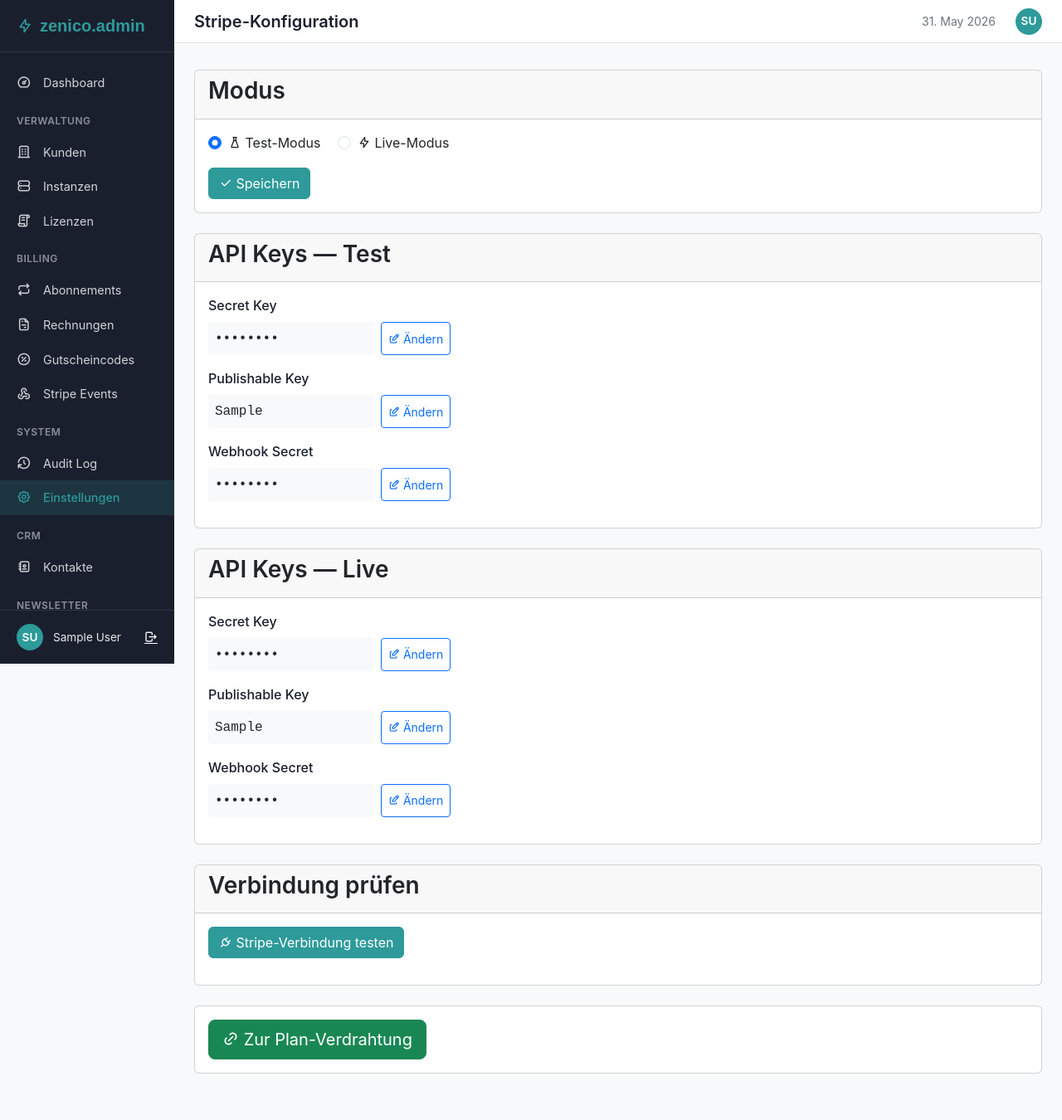
After one commit to gdsanger/Zenico.admin, a Django app: page /settings/stripe/ in a window 1280 px wide. The commit adds this page. Shown: the whole page at 83% size. Run offline with Django 5.2, Linux system fonts and the light colour scheme; a user stored in the database is signed in; tables that the repository leaves empty hold one stand-in row (values such as "Sample post"); parts of the project's set-up code (start-up, migrations or seed data) failed here and were passed over; some libraries are stand-ins or nearby versions.

Commit message:
Add Stripe configuration and plan wiring UI
- Create StripeConfigView and StripePlanWiringView
- Add HTMX endpoints for config save, connection test, price fetching, plan save
- Create stripe.html template for configuration interface
- Create stripe_plans.html template for plan-to-Stripe mapping
- Add Settings link to sidebar (superadmin only)
- Add URL routes for all settings endpoints

Agent-Logs-Url: https://github.com/gdsanger/Zenico.admin/sessions/a706e239-8182-4ae3-a504-e196b780d921

Co-authored-by: gdsanger <59723667+gdsanger@users.noreply.github.com>

```diff
--- a/templates/base.html
+++ b/templates/base.html
@@ -81,6 +81,13 @@
             <a href="{% url 'ui:audit_log_list' %}" class="nav-link {% active_nav request 'audit_log_list' %}">
                 <i class="ti ti-history"></i>
                 Audit Log
+            </a>
+            {% endif %}
+
+            {% if user.role == 'superadmin' %}
+            <a href="{% url 'ui:stripe_config' %}" class="nav-link {% active_nav request 'stripe_config' %}">
+                <i class="ti ti-settings"></i>
+                Einstellungen
             </a>
             {% endif %}
 
--- /dev/null
+++ b/templates/ui/settings/stripe.html
@@ -0,0 +1,265 @@
+{% extends "base.html" %}
+{% load ui_tags %}
+
+{% block title %}Stripe-Konfiguration - zenico.admin{% endblock %}
+
+{% block page_title %}Stripe-Konfiguration{% endblock %}
+
+{% block extra_css %}
+<style>
+.modal-warning {
+    border-top: 4px solid #dc3545;
+}
+.key-display {
+    font-family: 'Courier New', monospace;
+    background: #f8f9fa;
+    padding: 0.5rem;
+    border-radius: 0.25rem;
+    display: inline-block;
+    min-width: 200px;
+}
+</style>
+{% endblock %}
+
+{% block content %}
+<div class="row">
+    <div class="col-lg-12">
+        <!-- Mode Selection -->
+        <div class="card mb-4">
+            <div class="card-header">
+                <h3 class="card-title">Modus</h3>
+            </div>
+            <div class="card-body">
+                <form method="post" action="{% url 'ui:stripe_config_save' %}" id="mode-form">
+                    {% csrf_token %}
+                    <div class="mb-3">
+                        <div class="form-check form-check-inline">
+                            <input class="form-check-input" type="radio" name="mode" id="mode-test" value="test" {% if mode == 'test' %}checked{% endif %}>
+                            <label class="form-check-label" for="mode-test">
+                                <i class="ti ti-flask"></i> Test-Modus
+                            </label>
+                        </div>
+                        <div class="form-check form-check-inline">
+                            <input class="form-check-input" type="radio" name="mode" id="mode-live" value="live" {% if mode == 'live' %}checked{% endif %}>
+                            <label class="form-check-label" for="mode-live">
+                                <i class="ti ti-bolt"></i> Live-Modus
+                            </label>
+                        </div>
+                    </div>
+                    {% if mode == 'live' %}
+                    <div class="alert alert-warning">
+                        <i class="ti ti-alert-triangle"></i> <strong>Live-Modus aktiv</strong> — Echte Zahlungen werden verarbeitet
+                    </div>
+                    {% endif %}
+                    <button type="submit" class="btn btn-primary">
+                        <i class="ti ti-check"></i> Speichern
+                    </button>
+                </form>
+            </div>
+        </div>
+
+        <!-- Test Keys -->
+        <div class="card mb-4">
+            <div class="card-header">
+                <h3 class="card-title">API Keys — Test</h3>
+            </div>
+            <div class="card-body">
+                <div class="mb-3">
+                    <label class="form-label">Secret Key</label>
+                    <div class="d-flex gap-2">
+                        <span class="key-display">{{ test_secret_key_masked }}</span>
+                        <button type="button" class="btn btn-sm btn-outline-primary" onclick="editKey('test_secret')">
+                            <i class="ti ti-edit"></i> Ändern
+                        </button>
+                    </div>
+                    <div id="edit-test-secret" class="mt-2" style="display: none;">
+                        <form method="post" action="{% url 'ui:stripe_config_save' %}">
+                            {% csrf_token %}
+                            <input type="hidden" name="mode" value="{{ mode }}">
+                            <input type="text" name="test_secret_key" class="form-control mb-2" placeholder="sk_test_...">
+                            <button type="submit" class="btn btn-sm btn-primary">Speichern</button>
+                            <button type="button" class="btn btn-sm btn-secondary" onclick="cancelEdit('test_secret')">Abbrechen</button>
+                        </form>
+                    </div>
+                </div>
+
+                <div class="mb-3">
+                    <label class="form-label">Publishable Key</label>
+                    <div class="d-flex gap-2">
+                        <span class="key-display">{{ test_publishable_key|default:"Nicht konfiguriert" }}</span>
+                        <button type="button" class="btn btn-sm btn-outline-primary" onclick="editKey('test_pub')">
+                            <i class="ti ti-edit"></i> Ändern
+                        </button>
+                    </div>
+                    <div id="edit-test-pub" class="mt-2" style="display: none;">
+                        <form method="post" action="{% url 'ui:stripe_config_save' %}">
+                            {% csrf_token %}
+                            <input type="hidden" name="mode" value="{{ mode }}">
+                            <input type="text" name="test_publishable_key" class="form-control mb-2" placeholder="pk_test_..." value="{{ test_publishable_key }}">
+                            <button type="submit" class="btn btn-sm btn-primary">Speichern</button>
+                            <button type="button" class="btn btn-sm btn-secondary" onclick="cancelEdit('test_pub')">Abbrechen</button>
+                        </form>
+                    </div>
+                </div>
+
+                <div class="mb-3">
+                    <label class="form-label">Webhook Secret</label>
+                    <div class="d-flex gap-2">
+                        <span class="key-display">{{ test_webhook_secret_masked }}</span>
+                        <button type="button" class="btn btn-sm btn-outline-primary" onclick="editKey('test_webhook')">
+                            <i class="ti ti-edit"></i> Ändern
+                        </button>
+                    </div>
+                    <div id="edit-test-webhook" class="mt-2" style="display: none;">
+                        <form method="post" action="{% url 'ui:stripe_config_save' %}">
+                            {% csrf_token %}
+                            <input type="hidden" name="mode" value="{{ mode }}">
+                            <input type="text" name="test_webhook_secret" class="form-control mb-2" placeholder="whsec_...">
+                            <button type="submit" class="btn btn-sm btn-primary">Speichern</button>
+                            <button type="button" class="btn btn-sm btn-secondary" onclick="cancelEdit('test_webhook')">Abbrechen</button>
+                        </form>
+                    </div>
+                </div>
+            </div>
+        </div>
+
+        <!-- Live Keys -->
+        <div class="card mb-4">
+            <div class="card-header">
+                <h3 class="card-title">API Keys — Live</h3>
+            </div>
+            <div class="card-body">
+                <div class="mb-3">
+                    <label class="form-label">Secret Key</label>
+                    <div class="d-flex gap-2">
+                        <span class="key-display">{{ live_secret_key_masked }}</span>
+                        <button type="button" class="btn btn-sm btn-outline-primary" onclick="editKey('live_secret')">
+                            <i class="ti ti-edit"></i> Ändern
+                        </button>
+                    </div>
+                    <div id="edit-live-secret" class="mt-2" style="display: none;">
+                        <form method="post" action="{% url 'ui:stripe_config_save' %}">
+                            {% csrf_token %}
+                            <input type="hidden" name="mode" value="{{ mode }}">
+                            <input type="text" name="live_secret_key" class="form-control mb-2" placeholder="sk_live_...">
+                            <button type="submit" class="btn btn-sm btn-primary">Speichern</button>
+                            <button type="button" class="btn btn-sm btn-secondary" onclick="cancelEdit('live_secret')">Abbrechen</button>
+                        </form>
+                    </div>
+                </div>
+
+                <div class="mb-3">
+                    <label class="form-label">Publishable Key</label>
+                    <div class="d-flex gap-2">
+                        <span class="key-display">{{ live_publishable_key|default:"Nicht konfiguriert" }}</span>
+                        <button type="button" class="btn btn-sm btn-outline-primary" onclick="editKey('live_pub')">
+                            <i class="ti ti-edit"></i> Ändern
+                        </button>
+                    </div>
+                    <div id="edit-live-pub" class="mt-2" style="display: none;">
+                        <form method="post" action="{% url 'ui:stripe_config_save' %}">
+                            {% csrf_token %}
+                            <input type="hidden" name="mode" value="{{ mode }}">
+                            <input type="text" name="live_publishable_key" class="form-control mb-2" placeholder="pk_live_..." value="{{ live_publishable_key }}">
+                            <button type="submit" class="btn btn-sm btn-primary">Speichern</button>
+                            <button type="button" class="btn btn-sm btn-secondary" onclick="cancelEdit('live_pub')">Abbrechen</button>
+                        </form>
+                    </div>
+                </div>
+
+                <div class="mb-3">
+                    <label class="form-label">Webhook Secret</label>
+                    <div class="d-flex gap-2">
+                        <span class="key-display">{{ live_webhook_secret_masked }}</span>
+                        <button type="button" class="btn btn-sm btn-outline-primary" onclick="editKey('live_webhook')">
+                            <i class="ti ti-edit"></i> Ändern
+                        </button>
+                    </div>
+                    <div id="edit-live-webhook" class="mt-2" style="display: none;">
+                        <form method="post" action="{% url 'ui:stripe_config_save' %}">
+                            {% csrf_token %}
+                            <input type="hidden" name="mode" value="{{ mode }}">
+                            <input type="text" name="live_webhook_secret" class="form-control mb-2" placeholder="whsec_...">
+                            <button type="submit" class="btn btn-sm btn-primary">Speichern</button>
+                            <button type="button" class="btn btn-sm btn-secondary" onclick="cancelEdit('live_webhook')">Abbrechen</button>
+                        </form>
+                    </div>
+                </div>
+            </div>
+        </div>
+
+        <!-- Connection Test -->
+        <div class="card mb-4">
+            <div class="card-header">
+                <h3 class="card-title">Verbindung prüfen</h3>
+            </div>
+            <div class="card-body">
+                <button type="button" class="btn btn-primary" onclick="testConnection()">
+                    <i class="ti ti-plug"></i> Stripe-Verbindung testen
+                </button>
+                <div id="connection-result" class="mt-3"></div>
+            </div>
+        </div>
+
+        <!-- Plan Wiring Link -->
+        <div class="card mb-4">
+            <div class="card-body">
+                <a href="{% url 'ui:stripe_plan_wiring' %}" class="btn btn-lg btn-success">
+                    <i class="ti ti-link"></i> Zur Plan-Verdrahtung
+                </a>
+            </div>
+        </div>
+    </div>
+</div>
+
+<script>
+function editKey(keyType) {
+    document.getElementById('edit-' + keyType).style.display = 'block';
+}
+
+function cancelEdit(keyType) {
+    document.getElementById('edit-' + keyType).style.display = 'none';
+}
+
+async function testConnection() {
+    const resultDiv = document.getElementById('connection-result');
+    resultDiv.innerHTML = '<div class="spinner-border spinner-border-sm" role="status"></div> Teste Verbindung...';
+
+    try {
+        const response = await fetch('{% url "ui:stripe_connection_test" %}', {
+            method: 'POST',
+            headers: {
+                'X-CSRFToken': document.querySelector('[name=csrfmiddlewaretoken]').value
+            }
+        });
+
+        const data = await response.json();
+
+        if (data.success) {
+            resultDiv.innerHTML = `
+                <div class="alert alert-success">
+                    <i class="ti ti-check"></i> <strong>Verbunden</strong><br>
+                    Account: ${data.account_name}<br>
+                    Modus: ${data.mode}<br>
+                    ID: ${data.account_id}
+                </div>
+            `;
+        } else {
+            resultDiv.innerHTML = `
+                <div class="alert alert-danger">
+                    <i class="ti ti-x"></i> <strong>Verbindung fehlgeschlagen</strong><br>
+                    ${data.error}
+                </div>
+            `;
+        }
+    } catch (error) {
+        resultDiv.innerHTML = `
+            <div class="alert alert-danger">
+                <i class="ti ti-x"></i> <strong>Fehler</strong><br>
+                ${error.message}
+            </div>
+        `;
+    }
+}
+</script>
+{% endblock %}
--- a/ui/urls.py
+++ b/ui/urls.py
@@ -23,6 +23,13 @@ from ui.views import (
     SubscriptionListView,
     InvoiceListView,
     StripeEventListView,
+    # Settings
+    StripeConfigView,
+    StripePlanWiringView,
+    stripe_config_save,
+    stripe_connection_test,
+    stripe_fetch_prices,
+    stripe_plan_save,
     # Audit
     AuditLogListView,
     audit_export_csv,
@@ -116,6 +123,14 @@ urlpatterns = [
     path('audit/', AuditLogListView.as_view(), name='audit_log_list'),
     path('audit/export/', audit_export_csv, name='audit_export_csv'),
 
+    # Settings
+    path('settings/stripe/', StripeConfigView.as_view(), name='stripe_config'),
+    path('settings/stripe/save/', stripe_config_save, name='stripe_config_save'),
+    path('settings/stripe/test/', stripe_connection_test, name='stripe_connection_test'),
+    path('settings/stripe/plans/', StripePlanWiringView.as_view(), name='stripe_plan_wiring'),
+    path('settings/stripe/fetch-prices/', stripe_fetch_prices, name='stripe_fetch_prices'),
+    path('settings/stripe/plans/save/', stripe_plan_save, name='stripe_plan_save'),
+
     # CRM
     path('crm/contacts/', ContactListView.as_view(), name='contact_list'),
     path('crm/contacts/create/', create_contact, name='contact_create'),
--- /dev/null
+++ b/ui/views/settings.py
@@ -0,0 +1,295 @@
+"""
+Stripe Configuration Views
+
+Views for managing Stripe configuration and plan wiring.
+"""
+
+import logging
+from django.contrib.auth.decorators import login_required
+from django.utils.decorators import method_decorator
+from django.views.generic import TemplateView
+from django.http import JsonResponse
+from django.views.decorators.http import require_http_methods
+from django.shortcuts import render
+
+from billing.models import StripeConfig
+from billing.stripe_import import StripeImportService
+from customers.models import Plan
+from ui.decorators import role_required
+
+logger = logging.getLogger(__name__)
+
+
+@method_decorator(login_required, name='dispatch')
+@method_decorator(role_required('superadmin'), name='dispatch')
+class StripeConfigView(TemplateView):
+    """
+    Main Stripe configuration view.
+
+    Displays and manages:
+    - API keys (test and live)
+    - Webhook secrets
+    - Mode toggle (test/live)
+    - Connection testing
+    """
+    template_name = 'ui/settings/stripe.html'
+
+    def get_context_data(self, **kwargs):
+        context = super().get_context_data(**kwargs)
+        config = StripeConfig.get()
+
+        # Mask keys for display
+        context['config'] = config
+        context['test_secret_key_masked'] = config.mask_key(config.get_test_secret_key())
+        context['test_publishable_key'] = config.test_publishable_key
+        context['test_webhook_secret_masked'] = config.mask_key(config.get_test_webhook_secret())
+
+        context['live_secret_key_masked'] = config.mask_key(config.get_live_secret_key())
+        context['live_publishable_key'] = config.live_publishable_key
+        context['live_webhook_secret_masked'] = config.mask_key(config.get_live_webhook_secret())
+
+        context['mode'] = config.mode
+        context['is_configured'] = config.is_configured
+
+        return context
+
+
+@method_decorator(login_required, name='dispatch')
+@method_decorator(role_required('superadmin'), name='dispatch')
+class StripePlanWiringView(TemplateView):
+    """
+    Plan wiring view for mapping Zenico plans to Stripe products/prices.
+    """
+    template_name = 'ui/settings/stripe_plans.html'
+
+    def get_context_data(self, **kwargs):
+        context = super().get_context_data(**kwargs)
+
+        # Get all plans
+        plans = Plan.objects.all().order_by('name')
+        context['plans'] = plans
+
+        # Get Stripe products and prices
+        try:
+            products = StripeImportService.fetch_products()
+            all_prices = StripeImportService.fetch_all_prices()
+
+            context['products'] = products
+            context['all_prices'] = all_prices
+
+            # Organize prices by product
+            prices_by_product = {}
+            for price in all_prices:
+                product_id = price['product_id']
+                if product_id not in prices_by_product:
+                    prices_by_product[product_id] = []
+                prices_by_product[product_id].append(price)
+
+            context['prices_by_product'] = prices_by_product
+
+        except Exception as e:
+            logger.exception(f'Failed to fetch Stripe data: {e}')
+            context['error'] = str(e)
+            context['products'] = []
+            context['all_prices'] = []
+            context['prices_by_product'] = {}
+
+        return context
+
+
+@login_required
+@role_required('superadmin')
+@require_http_methods(['POST'])
+def stripe_config_save(request):
+    """
+    Save Stripe configuration (keys, mode, etc).
+    """
+    try:
+        config = StripeConfig.get()
+
+        # Get form data
+        mode = request.POST.get('mode', 'test')
+
+        # Update mode
+        if mode in ['test', 'live']:
+            config.mode = mode
+
+        # Update test keys if provided
+        test_secret = request.POST.get('test_secret_key', '').strip()
+        if test_secret:
+            config.set_test_secret_key(test_secret)
+
+        test_publishable = request.POST.get('test_publishable_key', '').strip()
+        if test_publishable:
+            config.test_publishable_key = test_publishable
+
+        test_webhook = request.POST.get('test_webhook_secret', '').strip()
+        if test_webhook:
+            config.set_test_webhook_secret(test_webhook)
+
+        # Update live keys if provided
+        live_secret = request.POST.get('live_secret_key', '').strip()
+        if live_secret:
+            config.set_live_secret_key(live_secret)
+
+        live_publishable = request.POST.get('live_publishable_key', '').strip()
+        if live_publishable:
+            config.live_publishable_key = live_publishable
+
+        live_webhook = request.POST.get('live_webhook_secret', '').strip()
+        if live_webhook:
+            config.set_live_webhook_secret(live_webhook)
+
+        # Set updated_by
+        config.updated_by = request.user
+        config.save()
+
+        return JsonResponse({
+            'success': True,
+            'message': 'Konfiguration gespeichert'
+        })
+
+    except Exception as e:
+        logger.exception(f'Failed to save Stripe config: {e}')
+        return JsonResponse({
+            'success': False,
+            'error': str(e)
+        }, status=400)
+
+
+@login_required
+@role_required('superadmin')
+@require_http_methods(['POST'])
+def stripe_connection_test(request):
+    """
+    Test connection to Stripe with current configuration.
+    """
+    try:
+        from core.services.stripe import get_stripe
+
+        stripe_api = get_stripe()
+        account = stripe_api.Account.retrieve()
+
+        # Get account details
+        account_name = account.get('business_profile', {}).get('name') or account.get('settings', {}).get('dashboard', {}).get('display_name') or account.id
+        mode = 'live' if account.livemode else 'test'
+
+        return JsonResponse({
+            'success': True,
+            'account_name': account_name,
+            'mode': mode,
+            'account_id': account.id
+        })
+
+    except Exception as e:
+        logger.exception(f'Stripe connection test failed: {e}')
+        return JsonResponse({
+            'success': False,
+            'error': str(e)
+        }, status=400)
+
+
+@login_required
+@role_required('superadmin')
+@require_http_methods(['GET'])
+def stripe_fetch_prices(request):
+    """
+    Fetch all Stripe prices for populating dropdowns.
+    """
+    try:
+        all_prices = StripeImportService.fetch_all_prices()
+
+        # Format prices for dropdowns
+        formatted_prices = []
+        for price in all_prices:
+            formatted_prices.append({
+                'id': price['id'],
+                'product_id': price['product_id'],
+                'display': StripeImportService.format_price_display(price),
+                'amount': price.get('unit_amount', 0) / 100,
+                'currency': price.get('currency', 'eur'),
+                'interval': price.get('recurring', {}).get('interval', ''),
+            })
+
+        return JsonResponse({
+            'success': True,
+            'prices': formatted_prices
+        })
+
+    except Exception as e:
+        logger.exception(f'Failed to fetch Stripe prices: {e}')
+        return JsonResponse({
+            'success': False,
+            'error': str(e)
+        }, status=400)
+
+
+@login_required
+@role_required('superadmin')
+@require_http_methods(['POST'])
+def stripe_plan_save(request):
+    """
+    Save plan-to-Stripe mapping.
+    """
+    try:
+        plan_id = request.POST.get('plan_id')
+        if not plan_id:
+            return JsonResponse({
+                'success': False,
+                'error': 'Plan ID is required'
+            }, status=400)
+
+        plan = Plan.objects.get(pk=plan_id)
+
+        # Get Stripe IDs from form
+        stripe_product_id = request.POST.get('stripe_product_id', '').strip()
+        stripe_price_id_user = request.POST.get('stripe_price_id_user', '').strip()
+        stripe_price_id_instance = request.POST.get('stripe_price_id_instance', '').strip()
+        stripe_price_id_ai = request.POST.get('stripe_price_id_ai', '').strip()
+
+        # Validate that prices belong to the product
+        if stripe_product_id:
+            if stripe_price_id_user:
+                if not StripeImportService.validate_price_product(stripe_price_id_user, stripe_product_id):
+                    return JsonResponse({
+                        'success': False,
+                        'error': 'User price does not belong to selected product'
+                    }, status=400)
+
+            if stripe_price_id_instance:
+                if not StripeImportService.validate_price_product(stripe_price_id_instance, stripe_product_id):
+                    return JsonResponse({
+                        'success': False,
+                        'error': 'Instance price does not belong to selected product'
+                    }, status=400)
+
+            if stripe_price_id_ai:
+                if not StripeImportService.validate_price_product(stripe_price_id_ai, stripe_product_id):
+                    return JsonResponse({
+                        'success': False,
+                        'error': 'AI addon price does not belong to selected product'
+                    }, status=400)
+
+        # Update plan
+        plan.stripe_product_id = stripe_product_id
+        plan.stripe_price_id_user = stripe_price_id_user
+        plan.stripe_price_id_instance = stripe_price_id_instance
+        plan.stripe_price_id_ai = stripe_price_id_ai
+        plan.save()
+
+        return JsonResponse({
+            'success': True,
+            'message': f'{plan.display_name} gespeichert'
+        })
+
+    except Plan.DoesNotExist:
+        return JsonResponse({
+            'success': False,
+            'error': 'Plan not found'
+        }, status=404)
+    except Exception as e:
+        logger.exception(f'Failed to save plan mapping: {e}')
+        return JsonResponse({
+            'success': False,
+            'error': str(e)
+        }, status=400)
```
Also changed, not shown: templates/ui/settings/stripe_plans.html (added, +142 -0 lines), ui/views/__init__.py (+14 -0 lines).
